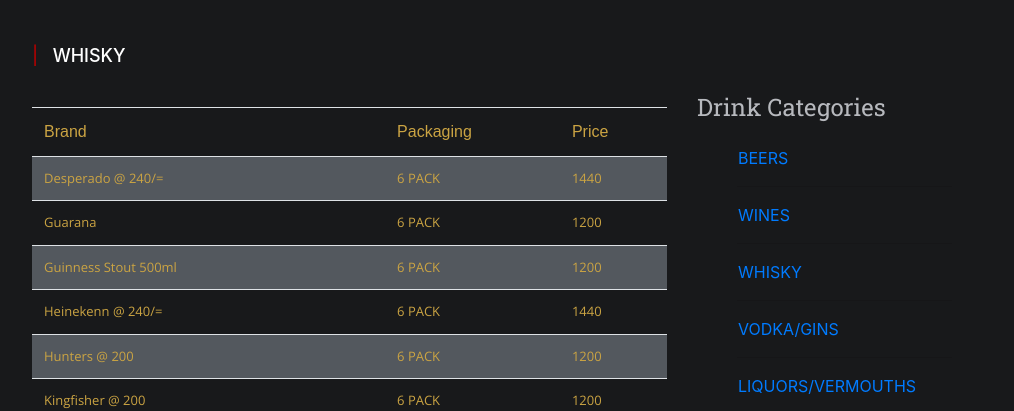
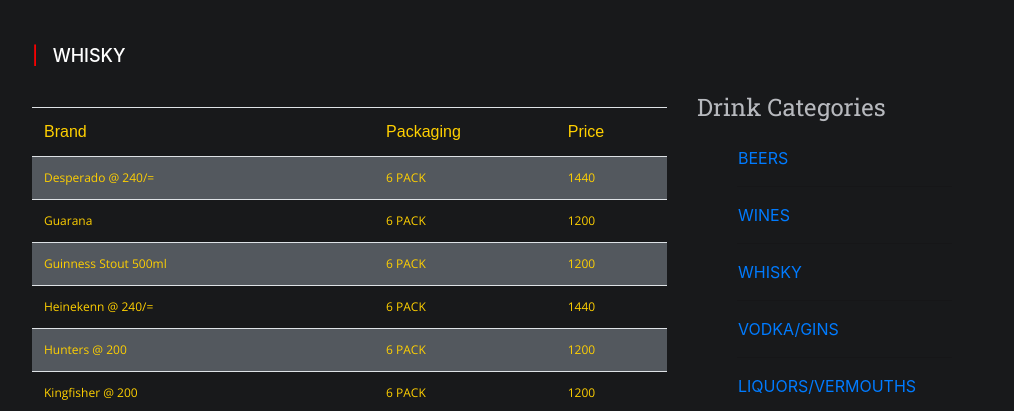
Before and after one commit to kamauvick/Jenny-ls, a plain HTML site: page index.html in a window 1280 px wide. Shown: the part 303-714 px from the top of the page, without its empty margins (148-1162 px from the left). Drawn offline with nearby package versions, Linux system fonts and the light colour scheme.

Commit message:
Add styles to the table menu.

```diff
--- a/css/styles.css
+++ b/css/styles.css
@@ -34,7 +34,7 @@
 #mstari{
     height: 105px;
     width: 3px;
-    color: rgb(165, 4, 4);
+    color: red;
 }
 
 /*table styles*/
@@ -49,10 +49,10 @@
     text-align: left;
   }
   th{
-      color: #ffd700;
+      color: #ffd000;
   }
   td{
-      color: #cba443;
+      color: #ffd000;
   }
 tr:nth-child(even) {
     background-color:#53585e;
@@ -62,7 +62,7 @@
 }
 .table-header, .column-1, .column-2, .column-3{
     font-family: 'Open Sans', sans-serif;
-    font-size: 13px;
+    font-size: 12px;
 
 }
 .kulia{
```
